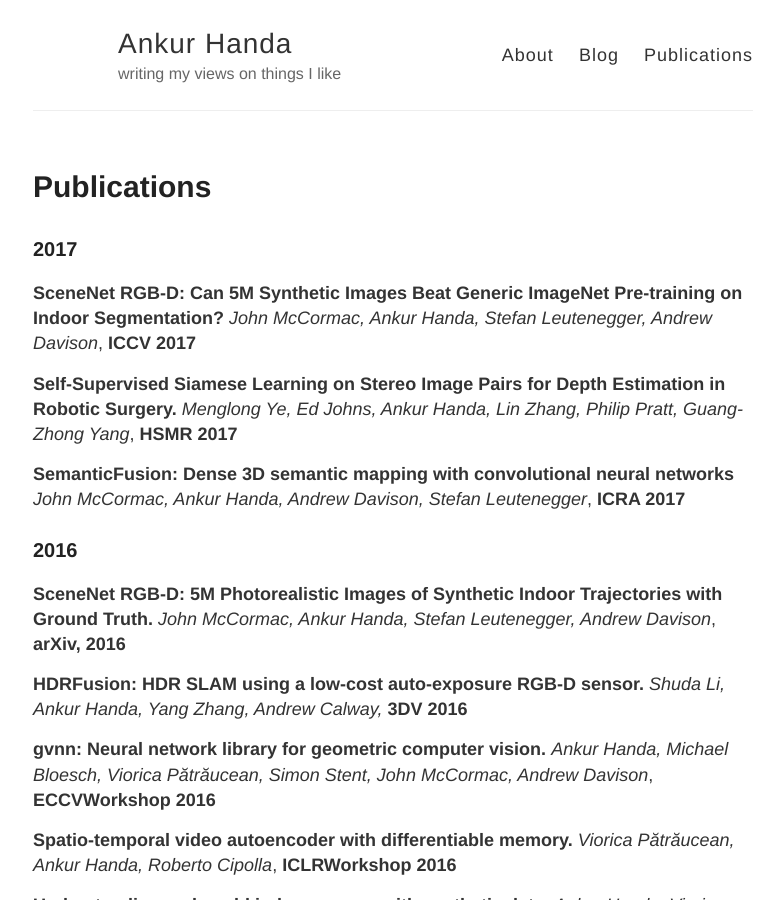
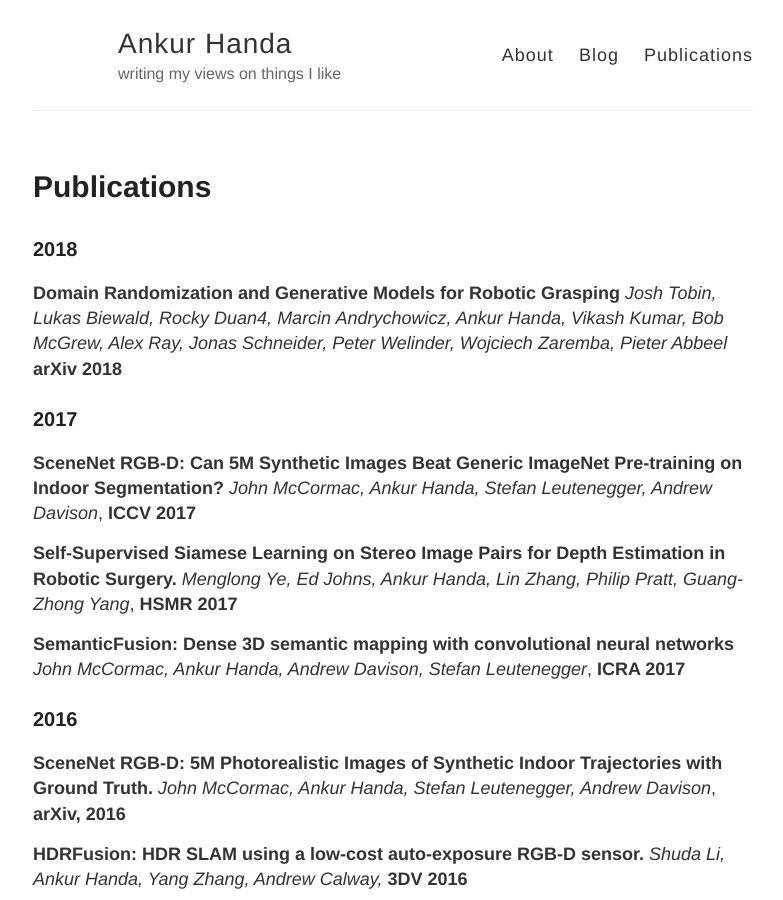
Before and after one commit to ankurhanda/ankurhanda.github.io, a Jekyll site: the page built from publications.md, in a window 1280 px wide and 900 px high. Shown: the whole window, without its empty margins (247-1030 px from the left). Built offline with Jekyll 4.4.1, drawn with Linux system fonts in a browser that asks for light colours.

Commit message:
update publications
Signed-off-by: Ankur Handa <ahanda@dhcp-10-21-132-110.nvidia.com>

```diff
--- a/publications.md
+++ b/publications.md
@@ -3,6 +3,9 @@ layout: page
 title: Publications
 permalink: /publications/
 ---
+### 2018
+**Domain Randomization and Generative Models for Robotic Grasping** _Josh Tobin, Lukas Biewald, Rocky Duan4, Marcin Andrychowicz, Ankur Handa, Vikash Kumar, Bob McGrew, Alex Ray, Jonas Schneider, Peter Welinder, Wojciech Zaremba, Pieter Abbeel_ **arXiv 2018**
+
 
 ### 2017
 
```
